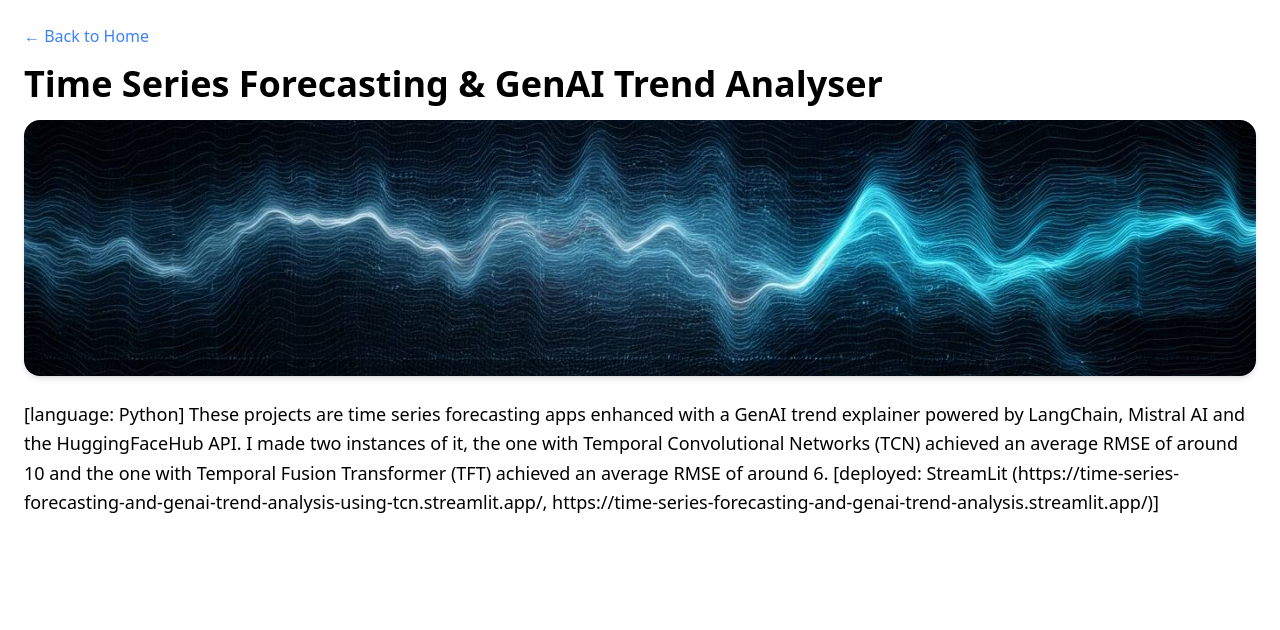
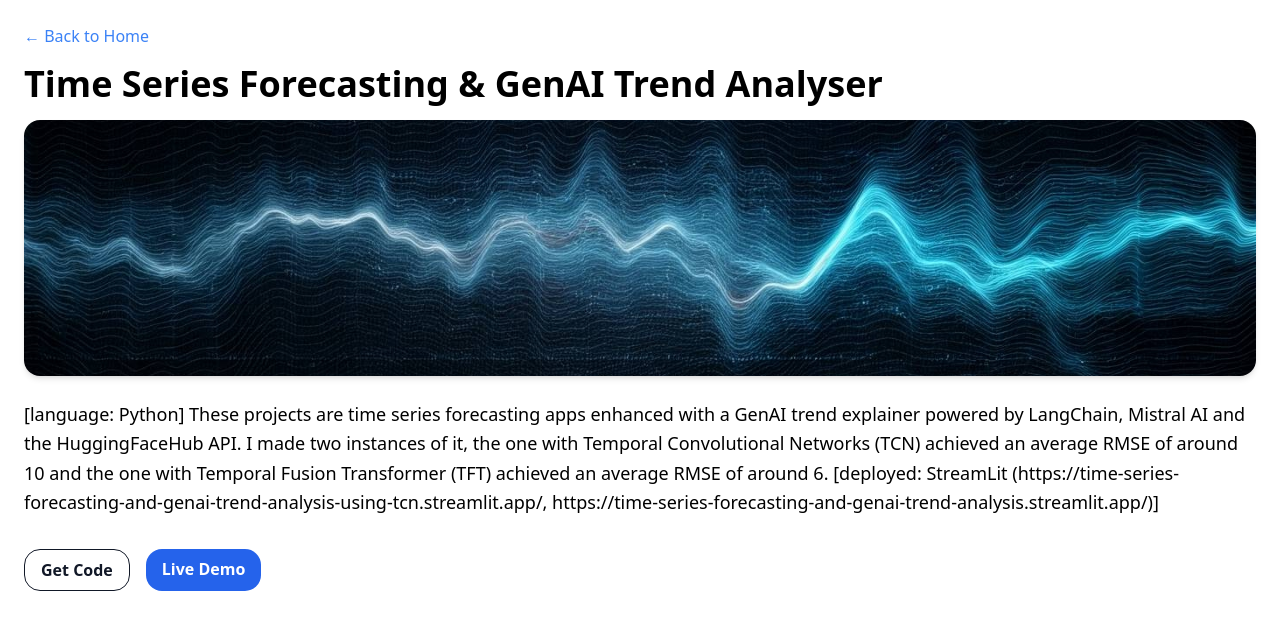
Before and after one commit to AshTron811/my-portfolio, a React (Create React App) app: page /projects/genai-trends in a window 1280 px wide. Shown: the top 630 px of the page. Built offline with nearby package versions, Linux system fonts and the light colour scheme.

Commit message:
Latest Commit

```diff
--- a/src/pages/projects/CustomerSegmentationPage.js
+++ b/src/pages/projects/CustomerSegmentationPage.js
@@ -11,7 +11,24 @@ export default function CustomerSegmentationPage() {
       <img src="/imgs/proj2.jpg" alt="Customer Segmentation" className="w-full h-64 object-cover rounded-2xl shadow-md mb-6" />
       <p className="text-lg leading-relaxed">
         [language: Python] This project performs customer segmentation using K-Means clustering on RFM (Recency, Frequency, Monetary) data, followed by Random Forest to analyze feature importance and build predictive models. The machine learning model demonstrates 96% accuracy in predicting customer clusters. [deployed: StreamLit (https://rfm-based-customer-segmentation-and-prediction-software.streamlit.app)].      </p>
-      {/* technologies, links, etc. */}
+      <div className="mt-8 flex space-x-4">
+        <a
+          href="https://github.com/AshTron811/RFM-Based-Customer-Segmentation-and-Prediction-Software"
+          target="_blank"
+          rel="noopener noreferrer"
+          className="py-2 px-4 border border-gray-900 text-gray-900 rounded-2xl font-semibold hover:bg-gray-100 transition"
+        >
+          Get Code
+        </a>
+        <a
+          href="https://rfm-based-customer-segmentation-and-prediction-software.streamlit.app"
+          target="_blank"
+          rel="noopener noreferrer"
+          className="py-2 px-4 bg-blue-600 text-white rounded-2xl font-semibold hover:bg-blue-500 transition"
+        >
+          Live Demo
+        </a>
+      </div>
     </div>
   );
 }
--- a/src/pages/projects/GenAITrendsPage.js
+++ b/src/pages/projects/GenAITrendsPage.js
@@ -11,7 +11,24 @@ export default function GenAITrendsPage() {
       <img src="/imgs/proj3.jpg" alt="GenAI Trends" className="w-full h-64 object-cover rounded-2xl shadow-md mb-6" />
       <p className="text-lg leading-relaxed">
         [language: Python] These projects are time series forecasting apps enhanced with a GenAI trend explainer powered by LangChain, Mistral AI and the HuggingFaceHub API. I made two instances of it, the one with Temporal Convolutional Networks (TCN) achieved an average RMSE of around 10 and the one with Temporal Fusion Transformer (TFT) achieved an average RMSE of around 6. [deployed: StreamLit (https://time-series-forecasting-and-genai-trend-analysis-using-tcn.streamlit.app/, https://time-series-forecasting-and-genai-trend-analysis.streamlit.app/)]      </p>
-      {/* technologies, links, etc. */}
+      <div className="mt-8 flex space-x-4">
+        <a
+          href="https://github.com/AshTron811/Time-Series-Forecasting-and-GenAI-Trend-Analysis-using-TCN"
+          target="_blank"
+          rel="noopener noreferrer"
+          className="py-2 px-4 border border-gray-900 text-gray-900 rounded-2xl font-semibold hover:bg-gray-100 transition"
+        >
+          Get Code
+        </a>
+        <a
+          href="https://time-series-forecasting-and-genai-trend-analysis-using-tcn.streamlit.app/"
+          target="_blank"
+          rel="noopener noreferrer"
+          className="py-2 px-4 bg-blue-600 text-white rounded-2xl font-semibold hover:bg-blue-500 transition"
+        >
+          Live Demo
+        </a>
+      </div>
     </div>
   );
 }
--- a/src/pages/projects/SoilMoisturePage.js
+++ b/src/pages/projects/SoilMoisturePage.js
@@ -12,7 +12,24 @@ export default function SoilMoisturePage() {
       <p className="text-lg leading-relaxed">
         [language: Python] This project takes Real Time SMAP soil moisture data from Google Earth Engine and models temporal trends with an LSTM neural network for forecasting. (deployed: StreamLit (https://real-time-soil-moisture-forecast-for-latur-region-maharashtra.streamlit.app/))
       </p>
-      {/* technologies, links, etc. */}
+      <div className="mt-8 flex space-x-4">
+        <a
+          href="https://github.com/AshTron811/Real-Time-Soil-Moisture-Forecast-for-Latur-Region-Maharashtra"
+          target="_blank"
+          rel="noopener noreferrer"
+          className="py-2 px-4 border border-gray-900 text-gray-900 rounded-2xl font-semibold hover:bg-gray-100 transition"
+        >
+          Get Code
+        </a>
+        <a
+          href="https://real-time-soil-moisture-forecast-for-latur-region-maharashtra.streamlit.app/"
+          target="_blank"
+          rel="noopener noreferrer"
+          className="py-2 px-4 bg-blue-600 text-white rounded-2xl font-semibold hover:bg-blue-500 transition"
+        >
+          Live Demo
+        </a>
+      </div>
     </div>
   );
 }
```
